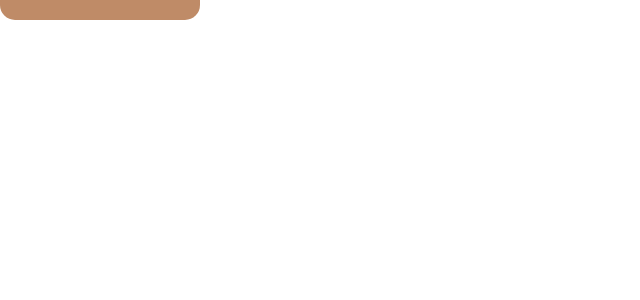
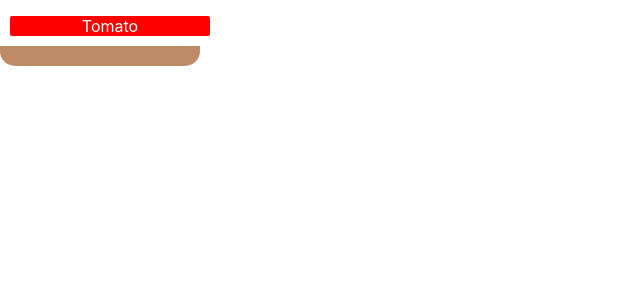
Before and after one commit to iseeflames/marulabs-reactburger, a React (Create React App) app in the folder react-burger/: page / in a window 1280 px wide. Shown: the top 300 px of the page, without its empty margins (0-640 px from the left). Built offline with nearby package versions, Linux system fonts and the light colour scheme.

Commit message:
Add tomato features

```diff
--- a/react-burger/src/App.js
+++ b/react-burger/src/App.js
@@ -1,9 +1,11 @@
 import "./App.css";
 import BottomBread from "./components/BottomBread/BottomBread";
+import Vegetable from "./components/Vegetable/Vegetable";
 
 function App() {
   return (
     <div className="App">
+      <Vegetable name="Tomato" />
       <BottomBread />
     </div>
   );
--- a/react-burger/src/components/Vegetable/Vegetable.css
+++ b/react-burger/src/components/Vegetable/Vegetable.css
@@ -2,4 +2,7 @@
     width: 200px;
     height: 20px;
     background-color: red;
+    margin: 10px;
+    border-radius: 2px;
+    color: white;
 }
--- a/react-burger/src/components/Vegetable/Vegetable.jsx
+++ b/react-burger/src/components/Vegetable/Vegetable.jsx
@@ -4,7 +4,7 @@ import "./Vegetable.css"
 export default function Vegetable(props) {
   return (
     <div className="vegetable-container">
-      <p className="vegetable-name">props.name</p>
+      <p className="vegetable-name">{props.name}</p>
     </div>
   )
 }
```
